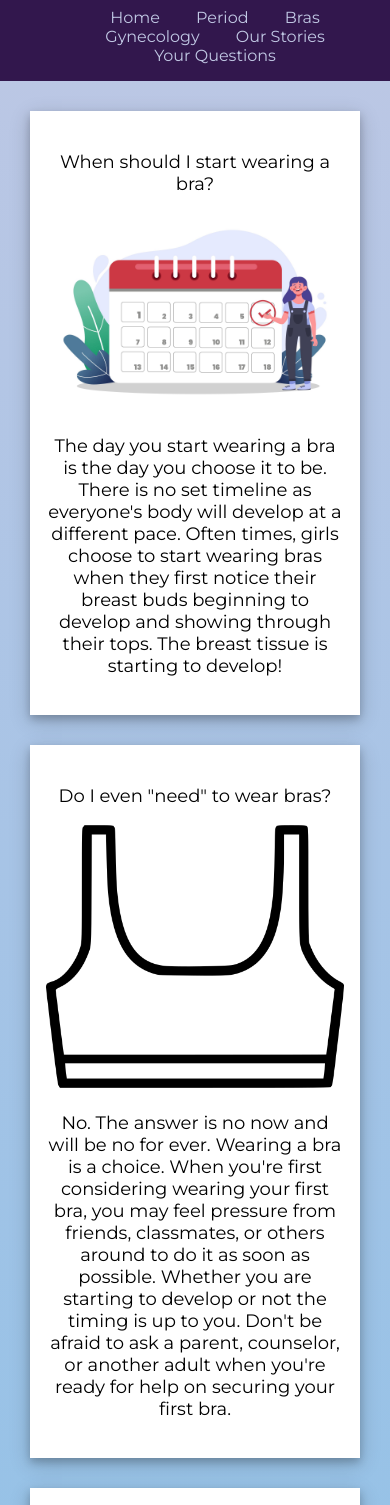
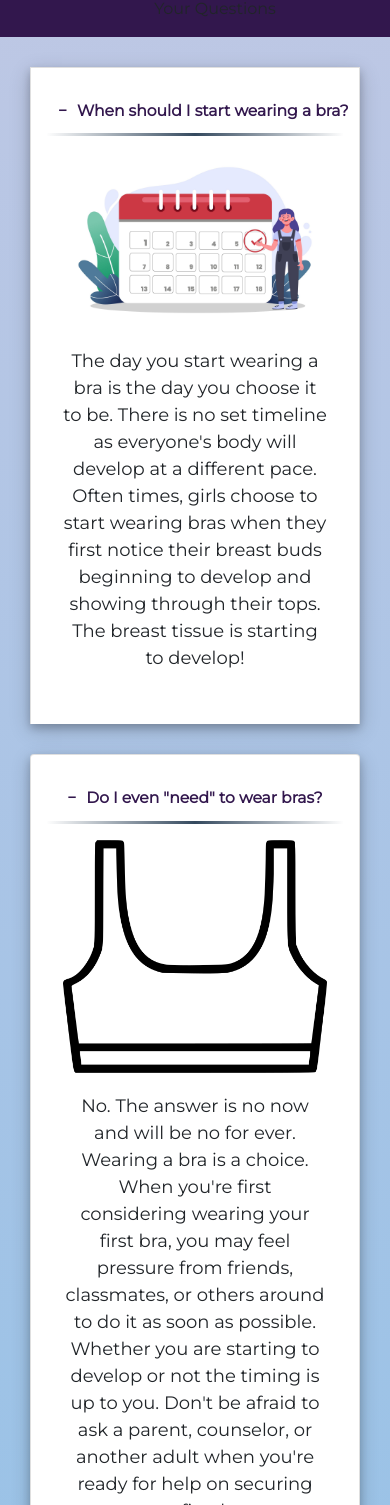
Before and after one commit to rgeohegan3/confidant, a plain HTML site: page bra.html in a window 390 px wide. Shown: the part 157-1662 px from the top of the page. Drawn offline with nearby package versions, Linux system fonts and the light colour scheme.

Commit message:
Part 1 of Collapsed Items

```diff
--- a/bra.html
+++ b/bra.html
@@ -3,6 +3,7 @@
     <head>
         <meta charset="utf-8">
         <meta name="viewport" content="width=device-width, initial-scale=1, shrink-to-fit=no">
+        <link rel="stylesheet" href="https://stackpath.bootstrapcdn.com/bootstrap/4.1.3/css/bootstrap.min.css">
         <link rel ="stylesheet" href= "styles.css">
         <link href="https://fonts.googleapis.com/css2?family=Pacifico&display=swap" rel="stylesheet">
         <link href="https://fonts.googleapis.com/css2?family=Montserrat&display=swap" rel="stylesheet">
@@ -26,24 +27,31 @@
                 </ul>
             </div>
         </div>
+        <div class="accordion">
             <div class = "card" id ="bra-qa1">
-            <div class = Question>
-                <p>When should I start wearing a bra?</p>
+                <div class = "Question " id="period-q1">
+
+                    <button class="btn btn-link" type="button" data-toggle="collapse" data-target="#period-a1" aria-expanded="true" aria-controls="period-a1">When should I start wearing a bra?</button>
                 </div>
-            <div class = "Answer" id="period-a1">
+                <div id="period-a1" class="collapse show" aria-labelledby="period-q1">
+                    <div class = "card-body Answer">
                         <img src="images/bra/bra-qa1.jpg" alt="Image indicating period information">
                         <p>The day you start wearing a bra is the day you choose it to be.  There is no set timeline as everyone's body will develop at a different pace. Often times, girls choose to start wearing bras when they first notice their breast buds beginning to develop and showing through their tops.  The breast tissue is starting to develop!  </p>
                         <!-- <button onclick="document.location= 'period.html'">We got you!!</button> -->
                     </div>
                 </div>
+            </div>
+        </div>
         <div class = "card" id ="bra-qa2">
-            <div class = Question>
-                <p>Do I even "need" to wear bras?</p>
+            <div class = "Question " id="period-q2">
+                 <button class="btn btn-link" type="button" data-toggle="collapse" data-target="#period-a2" aria-expanded="false" aria-controls="period-a2">Do I even "need" to wear bras?</button>
             </div>
-            <div class = "Answer 1">
+            <div id="period-a2" class="collapse show" aria-labelledby="period-q2">
+                <div class = "card-body Answer">
                     <img src="images/bra/bra-qa2.png" alt="Image indicating period information">
                     <p>No. The answer is no now and will be no for ever.  Wearing a bra is a choice.  When you're first considering wearing your first bra, you may feel pressure from friends, classmates, or others around to do it as soon as possible. Whether you are starting to develop or not the timing is up to you.  Don't be afraid to ask a parent, counselor, or another adult when you're ready for help on securing your first bra.</p>
                     <!-- <button onclick="document.location= 'period.html'">We got you!!</button> -->
+                </div>
             </div>
         </div>
         <div class = "card" id ="bra-qa3">
@@ -69,9 +77,12 @@
         <div class = "card Sources">
             <div class = Source>
                 <p>Want more information? </p>
-                <button onclick="document.location= 'sources.html'">Click here for our sources and more info!</button>
+                <button onclick="window.open('https://docs.google.com/document/d/1MpJxVBQoW-d9P-YgwlWwSZOTkigER3R7NXXM7GcA9Mg/edit?usp=sharing')">Click here for our sources and more info!</button>
             </div>
         </div>
+        <script src="https://code.jquery.com/jquery-3.3.1.slim.min.js" ></script>
+        <script src="https://cdnjs.cloudflare.com/ajax/libs/popper.js/1.14.3/umd/popper.min.js" ></script>
+        <script src="https://stackpath.bootstrapcdn.com/bootstrap/4.1.3/js/bootstrap.min.js" ></script>
     </body>
 
 
--- a/styles.css
+++ b/styles.css
@@ -73,10 +73,7 @@ body {
     font-size: 18px;
     /* background: #C1C8E4; */
   }
-.Categories {
-    /* background: #C1C8E4; */
 
-}
 .Category, .card{
     text-align: center;
     padding-left: 16px;
@@ -87,7 +84,13 @@ body {
     padding-bottom: 20px;
     box-shadow: 0 4px 8px 0 rgba(0, 0, 0, 0.2), 0 6px 20px 0 rgba(0, 0, 0, 0.19);
 }
-button{
+
+ .Answer {
+   border-top: 3px solid;
+   border-image: linear-gradient(to right, transparent, #34495e, transparent) 1;
+  padding: 1rem;
+}
+.Category button, .Source button{
   box-shadow: 0 8px 10px 0 rgba(0,0,0,0.2), 0 2px 12px 0 rgba(0,0,0,0.19);
   border-color: #32174d;
   background-color: #32174d;
@@ -95,7 +98,7 @@ button{
   border-radius: 5px;
   padding: 10px;
 }
-button:hover{
+.Category button:hover, .Source button:hover{
   cursor: pointer;
 }
 .Answer ul {
@@ -104,3 +107,42 @@ button:hover{
 .Questions .Question p {
   font-size: 25px;
 }
+
+.Question button{
+  /* font-size: 25px; */
+  text-decoration: none;
+  font-family: 'Montserrat', sans-serif;
+  padding: 10px;
+  font-size:4vw;
+  width: 100%;
+  height: auto;
+  font-weight: bold;
+  color: #32174d;
+}
+
+.Question .btn-link:before{
+  content: '\2212';
+  width: 35px;
+  left: 25px;
+  font-size:25px;
+  font-size: 4vw;
+  text-align: middle;
+  /* top:31px;*/
+  padding-right: 10px;
+  /* position: absolute; */
+
+}
+
+.Question .btn-link.collapsed:before{
+  content:'\002B';
+}
+
+.Question .btn-link{
+  text-decoration: none;
+}
+
+
+.Question button:hover {
+  text-decoration: none;
+  color: #C1C8E4;
+}
```
Also changed, not shown: index.html (+2 -3 lines), questions.html (added, +13 -0 lines). Lines whose indentation alone changed are shown as unchanged.
